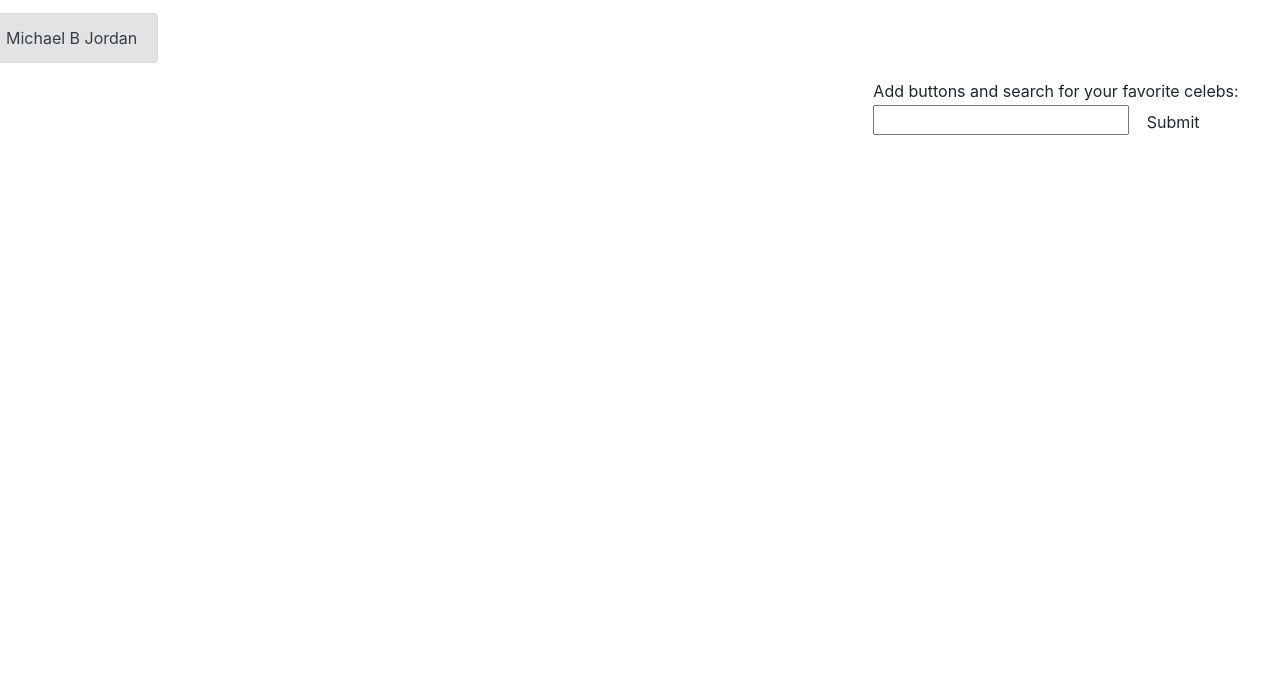
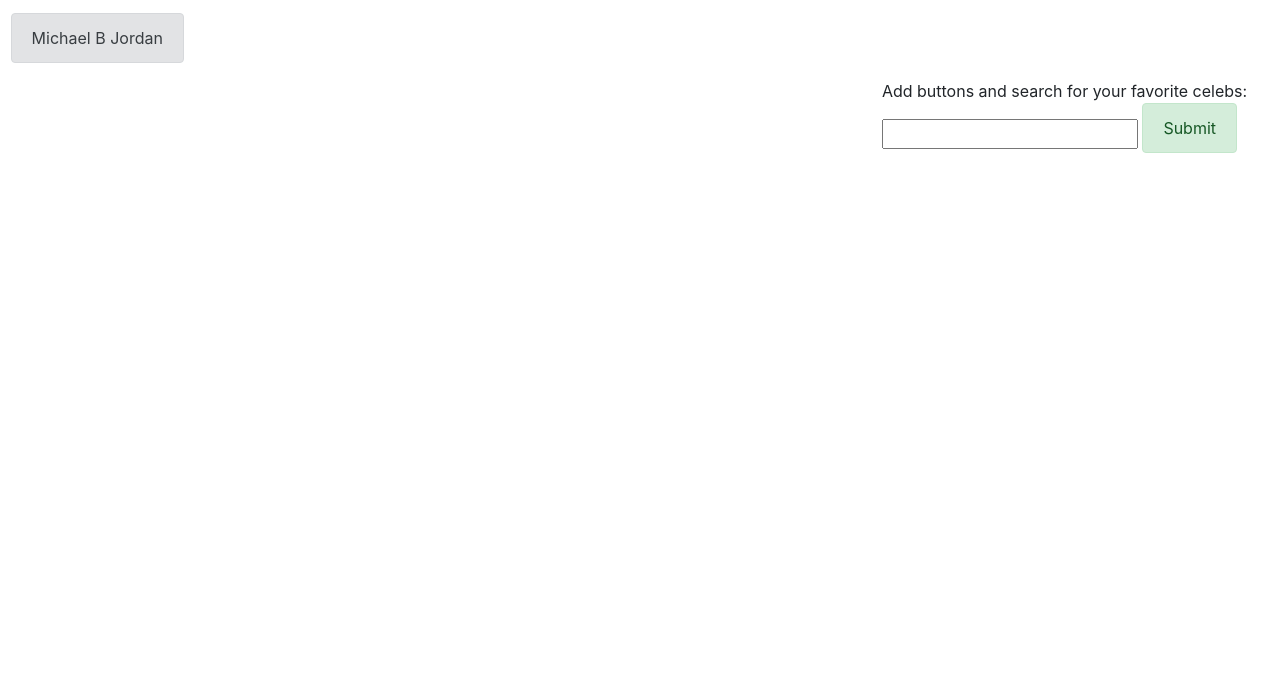
Before and after one commit to jebright2/GifTastic, a plain HTML site: page index.html in a window 1280 px wide. Shown: the part 109-800 px from the top of the page. Drawn offline with nearby package versions, Linux system fonts and the light colour scheme.

Commit message:
Added class to submit and margin in css

```diff
--- /dev/null
+++ b/assets/css/reset.css
@@ -0,0 +1,48 @@
+/* http://meyerweb.com/eric/tools/css/reset/
+   v2.0 | 20110126
+   License: none (public domain)
+*/
+
+html, body, div, span, applet, object, iframe,
+h1, h2, h3, h4, h5, h6, p, blockquote, pre,
+a, abbr, acronym, address, big, cite, code,
+del, dfn, em, img, ins, kbd, q, s, samp,
+small, strike, strong, sub, sup, tt, var,
+b, u, i, center,
+dl, dt, dd, ol, ul, li,
+fieldset, form, label, legend,
+table, caption, tbody, tfoot, thead, tr, th, td,
+article, aside, canvas, details, embed,
+figure, figcaption, footer, header, hgroup,
+menu, nav, output, ruby, section, summary,
+time, mark, audio, video {
+	margin: 0;
+	padding: 0;
+	border: 0;
+	font-size: 100%;
+	font: inherit;
+	vertical-align: baseline;
+}
+/* HTML5 display-role reset for older browsers */
+article, aside, details, figcaption, figure,
+footer, header, hgroup, menu, nav, section {
+	display: block;
+}
+body {
+	line-height: 1;
+}
+ol, ul {
+	list-style: none;
+}
+blockquote, q {
+	quotes: none;
+}
+blockquote:before, blockquote:after,
+q:before, q:after {
+	content: '';
+	content: none;
+}
+table {
+	border-collapse: collapse;
+	border-spacing: 0;
+}
--- a/assets/css/style.css
+++ b/assets/css/style.css
@@ -0,0 +1,4 @@
+body {
+    background-image: url("");
+    margin-left: 2%;
+}
--- a/assets/javascript/app.js
+++ b/assets/javascript/app.js
@@ -73,6 +73,7 @@ $(document).ready(function(){
 	$("#submit").on("click", function(){
 		event.preventDefault();
 		addButton($("#actors").val().trim());
-		$("#actor-actor").val("");
+		$("#actors").val();
+
 	});
 });
--- a/index.html
+++ b/index.html
@@ -4,7 +4,8 @@
 		<meta charset="UTF-8">
 		<title>Celebrity Catelog</title>
         <link rel="stylesheet" href="https://stackpath.bootstrapcdn.com/bootstrap/4.3.1/css/bootstrap.min.css" integrity="sha384-ggOyR0iXCbMQv3Xipma34MD+dH/1fQ784/j6cY/iJTQUOhcWr7x9JvoRxT2MZw1T" crossorigin="anonymous">
-        <link rel="stylesheet" type="text/css" href="./assets/css/style.css">
+
+		<link rel="stylesheet" type="text/css" href="./assets/css/style.css">
 
 	</head>
 	<body>
@@ -22,7 +23,7 @@
 				<form class="">
 					Add buttons and search for your favorite celebs:<br>
 					<input type="text" name="famous-actors" id="actors" class="comic-sans-font">
-					<input type="submit" value="Submit" class="btn" id="submit">
+					<input type="submit" value="Submit" class="btn alert alert-success"  id="submit">
 				</form>
 			</div>
         </div>
```
Also changed, not shown: assets/images/redCarpet.jpg (added).
